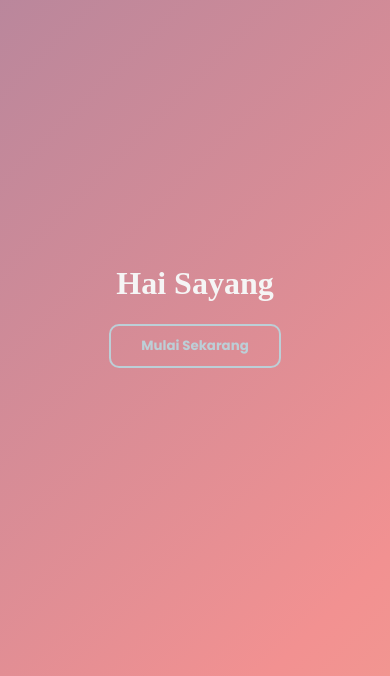
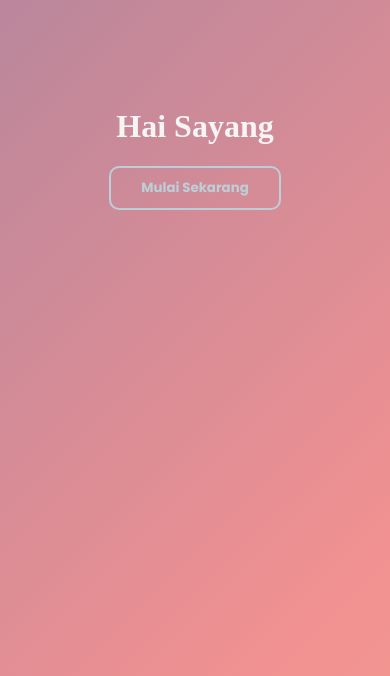
Before and after one commit to skuyykek69/ayull, a plain HTML site: page index.html in a window 390 px wide. Drawn offline with nearby package versions, Linux system fonts and the light colour scheme.

Commit message:
Update responsif.css

```diff
--- a/css/responsif.css
+++ b/css/responsif.css
@@ -3,13 +3,13 @@
 /*Facebook  : https://facebook.com/okikrbln2k2*/
 /*Instagram : https://instagram.com/hi.kekk*/
 
-@media (min-width: 300px) and (max-width: 640px) {
+@media (min-width: 300%) and (max-width: 640%) {
     .ml1 {
         margin-top: 45%;
     }
 
     .kontener2 {
-        padding: 10px;
+        padding: 10%;
         text-align: center;
         margin-top: 60%;
     }
```
